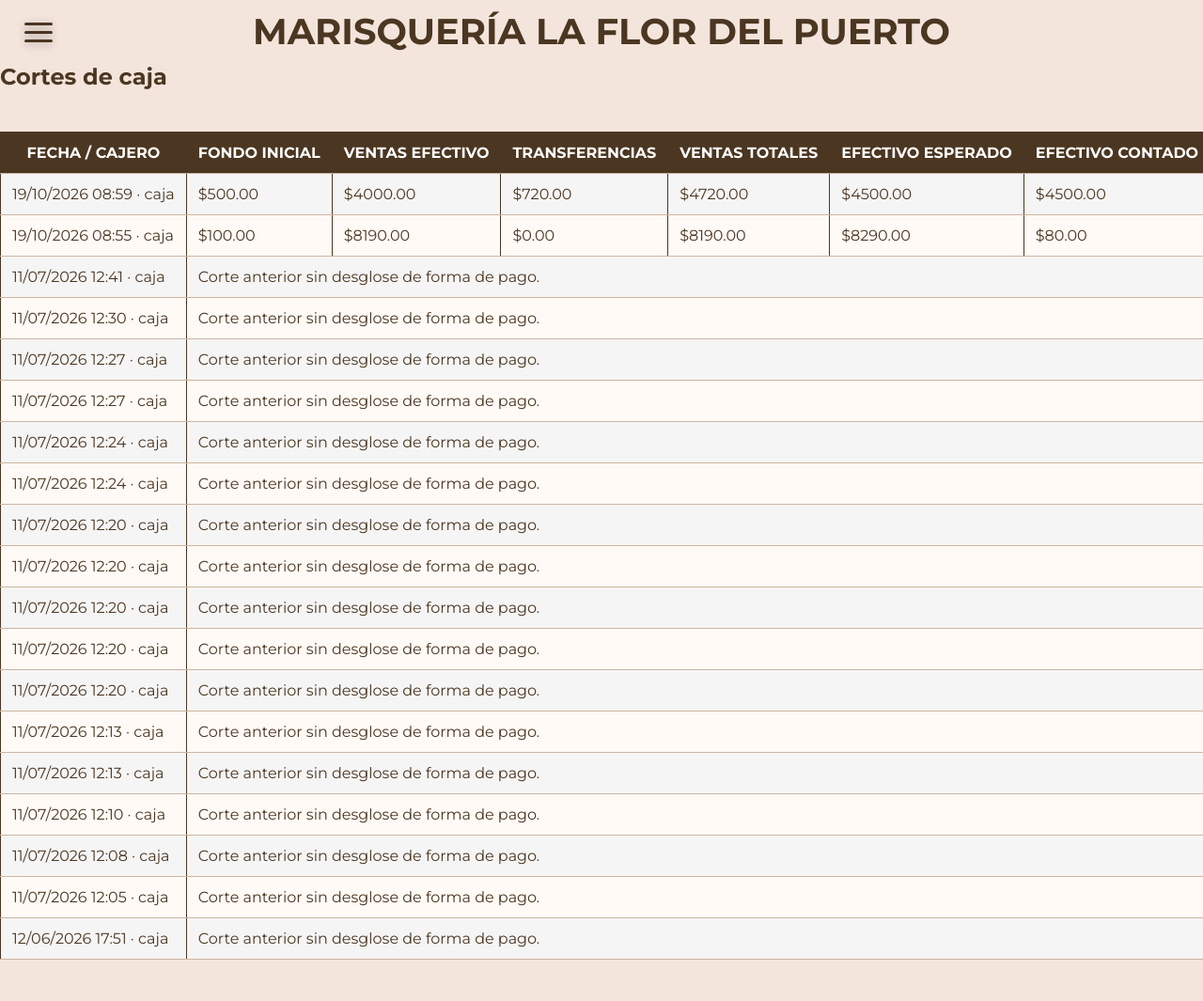
After one commit to dan2801/MARISQUERIA, a Flask app: page /cortes in a window 1280 px wide. The commit adds this page. Shown: the whole page at 94% size. Run offline with Flask 3, Linux system fonts and the light colour scheme; a user stored in the database is signed in.

Commit message:
Agregar corte ciego de caja y pagos en efectivo, transferencia y mixtos

```diff
--- a/app.py
+++ b/app.py
@@ -191,14 +191,15 @@ def registrar_auditoria(accion, descripcion=None, pedido_id=None, commit=True):
                 db.session.commit()
 
 # Función para registrar movimiento de cajaa
-def registrar_movimiento_caja(tipo_movimiento, monto=None, monto_inicial=None, pedido_id=None, commit=True):
+def registrar_movimiento_caja(tipo_movimiento, monto=None, monto_inicial=None, pedido_id=None, commit=True, metodo_pago=None, monto_efectivo=None, monto_transferencia=None):
     if 'username' in session:
         movimiento = MovimientosCaja(
             tipo_movimiento=tipo_movimiento,
             monto=monto,
             monto_inicial=monto_inicial,
             usuario_id=session['username'],
-            pedido_id=pedido_id
+            pedido_id=pedido_id, metodo_pago=metodo_pago,
+            monto_efectivo=monto_efectivo, monto_transferencia=monto_transferencia
         )
         db.session.add(movimiento)
         if commit:
@@ -279,7 +280,7 @@ def index():
         pedidos_por_usuario = defaultdict(list)
         for pedido in pedidos_caja:
             pedidos_por_usuario[pedido.usuario_id].append(pedido)
-        return render_template('index_cajero.html', cat=cat, categoriaslist=categorias, pedidos_por_usuario=pedidos_por_usuario, usuarios=usuarios, caja_abierta=caja_abierta, monto_inicial=monto_inicial)
+        return render_template('index_cajero.html', cat=cat, categoriaslist=categorias, pedidos_por_usuario=pedidos_por_usuario, usuarios=usuarios, caja_abierta=caja_abierta, monto_inicial=monto_inicial, apertura=apertura_caja_activa(session['username']))
     else:
         return redirect(url_for('login'))
 
@@ -391,6 +392,10 @@ def guardar_historico():
     if not isinstance(data, dict) or type(data.get('pedido_id')) is not int:
         return jsonify({'success': False, 'message': 'Pedido inválido'}), 400
 
+    metodo_pago = data.get('metodo_pago', 'EFECTIVO')
+    if metodo_pago not in ('EFECTIVO', 'TRANSFERENCIA', 'MIXTO'):
+        return jsonify({'success': False, 'message': 'Selecciona una forma de pago válida'}), 400
+
     # Datos del pedido actual
     pedido_id = data.get('pedido_id')
 
@@ -406,7 +411,22 @@ def guardar_historico():
     if not pedido.products or not pedido.total or pedido.total <= 0:
         return jsonify({'success': False, 'message': 'No puedes cobrar una cuenta vacía'}), 400
 
-    # Cambiar estado a COBRADA en lugar de eliminar
+    total_pago = Decimal(str(pedido.total)).quantize(Decimal('0.01'))
+    efectivo_pago = total_pago if metodo_pago == 'EFECTIVO' else Decimal('0')
+    if metodo_pago == 'MIXTO':
+        try:
+            efectivo_pago = Decimal(str(data.get('monto_efectivo', '')))
+            if (not efectivo_pago.is_finite() or not 0 < efectivo_pago < total_pago
+                    or efectivo_pago != efectivo_pago.quantize(Decimal('0.01'))):
+                raise ValueError
+        except (ValueError, InvalidOperation):
+            return jsonify({'success': False, 'message': 'El efectivo debe ser mayor a cero y menor al total, con máximo dos decimales'}), 400
+    transferencia_pago = total_pago - efectivo_pago
+
+    # Guardar el desglose junto al cobro, en una sola transacción.
+    pedido.metodo_pago = metodo_pago
+    pedido.monto_efectivo = float(efectivo_pago)
+    pedido.monto_transferencia = float(transferencia_pago)
     pedido.estado = 'COBRADA'
     pedido.fecha_cobro = datetime.now()
     pedido.cajero_id = session['username']
@@ -414,7 +434,8 @@ def guardar_historico():
     # Pedidos conserva el ticket cobrado; el archivo antiguo ya no recibe copias.
 
     # Registrar movimiento de caja
-    registrar_movimiento_caja('VENTA', monto=pedido.total, pedido_id=pedido.id, commit=False)
+    registrar_movimiento_caja('VENTA', monto=pedido.total, pedido_id=pedido.id, commit=False, metodo_pago=metodo_pago,
+                             monto_efectivo=float(efectivo_pago), monto_transferencia=float(transferencia_pago))
 
     # Registrar auditoría
     registrar_auditoria('COBRAR_PEDIDO', f'Pedido {pedido.folio} cobrado por {session["username"]}', pedido.id, commit=False)
@@ -590,7 +611,7 @@ def abrir_caja():
 
     try:
         monto = Decimal(request.form.get('monto_inicial') or '0')
-        if not monto.is_finite() or monto < 0:
+        if not monto.is_finite() or monto < 0 or monto > Decimal('999999999.99'):
             raise ValueError
         monto_inicial = float(monto.quantize(Decimal('0.01')))
     except (ValueError, InvalidOperation):
@@ -638,16 +659,44 @@ def cerrar_caja():
         MovimientosCaja.id > apertura_activa.id
     ).all()
 
-    total_ventas = sum((Decimal(str(v.monto)) for v in ventas if v.monto), Decimal('0'))
-    monto_inicial = Decimal(str(apertura_activa.monto_inicial or 0))
-    total_esperado = monto_inicial + total_ventas
+    try:
+        declarado = Decimal(request.form.get('efectivo_declarado', ''))
+        if not declarado.is_finite() or declarado < 0 or declarado > Decimal('999999999.99'):
+            raise ValueError
+        declarado = declarado.quantize(Decimal('0.01'))
+    except (ValueError, InvalidOperation):
+        flash('Ingresa el efectivo contado para registrar el corte.', 'error')
+        return redirect(url_for('index'))
 
-    registrar_movimiento_caja('CIERRE', float(total_esperado), commit=False)
-    registrar_auditoria('CERRAR_CAJA', f'Caja cerrada por {session["username"]}. Monto inicial: ${monto_inicial}, Ventas: ${total_ventas}, Total esperado: ${total_esperado}', commit=False)
+    efectivo = sum((Decimal(str(v.monto_efectivo if v.monto_efectivo is not None else
+                     (v.monto or 0) if v.metodo_pago in (None, 'EFECTIVO') else 0)) for v in ventas), Decimal('0'))
+    transferencias = sum((Decimal(str(v.monto_transferencia if v.monto_transferencia is not None else
+                          (v.monto or 0) if v.metodo_pago == 'TRANSFERENCIA' else 0)) for v in ventas), Decimal('0'))
+    fondo = Decimal(str(apertura_activa.monto_inicial or 0))
+    esperado = fondo + efectivo
+    diferencia = declarado - esperado
+    resumen = dict(apertura_id=apertura_activa.id, fondo=float(fondo), efectivo=float(efectivo),
+                   transferencias=float(transferencias), ventas=float(efectivo + transferencias),
+                   esperado=float(esperado), declaracion=float(declarado), diferencia=float(diferencia))
+    db.session.add(MovimientosCaja(tipo_movimiento='CIERRE', monto=float(esperado),
+        usuario_id=session['username'], efectivo_declarado=float(declarado),
+        diferencia=float(diferencia), resumen_corte=resumen))
+    registrar_auditoria('CERRAR_CAJA',
+        f'Corte de {session["username"]}. Fondo: ${fondo:.2f}, ventas efectivo: ${efectivo:.2f}, '
+        f'transferencias: ${transferencias:.2f}, esperado: ${esperado:.2f}, '
+        f'declarado: ${declarado:.2f}, diferencia: ${diferencia:.2f}', commit=False)
     db.session.commit()
+    flash('Corte registrado. Turno finalizado.', 'success')
+    return redirect(url_for('index'))
 
-    flash(f'Caja cerrada. Monto inicial: ${monto_inicial}, Ventas: ${total_ventas}, Total esperado: ${total_esperado}', 'success')
-    return redirect(url_for('index'))
+@app.route('/cortes')
+@role_required('admin')
+def cortes():
+    pagina = max(1, request.args.get('pagina', 1, type=int) or 1)
+    registros = MovimientosCaja.query.filter_by(tipo_movimiento='CIERRE').order_by(
+        MovimientosCaja.id.desc()).paginate(page=pagina, per_page=30, error_out=False)
+    return render_template('cortes.html', registros=registros)
+
 
 @app.route('/auditoria')
 @role_required('admin')
--- a/schema_updates.py
+++ b/schema_updates.py
@@ -10,8 +10,10 @@ def actualizar_esquema(engine):
     cambios = {
         'users': {'activo': 'BOOLEAN NOT NULL DEFAULT 1', 'version_sesion': 'INTEGER NOT NULL DEFAULT 0'},
         'auditoria': {'ticket_snapshot': 'JSON'},
-        'pedidos': {'solicitud_id': 'VARCHAR(64)'},
+        'pedidos': {'solicitud_id': 'VARCHAR(64)', 'metodo_pago': 'VARCHAR(20)', 'monto_efectivo': 'FLOAT', 'monto_transferencia': 'FLOAT'},
+        'movimientos_caja': {'metodo_pago': 'VARCHAR(20)', 'monto_efectivo': 'FLOAT', 'monto_transferencia': 'FLOAT', 'efectivo_declarado': 'FLOAT', 'diferencia': 'FLOAT', 'resumen_corte': 'JSON'},
     }
+    cambios = {tabla: columnas for tabla, columnas in cambios.items() if inspect(engine).has_table(tabla)}
     with engine.connect() as conexion:
         pendientes = any(set(columnas) - {c['name'] for c in inspect(conexion).get_columns(tabla)}
                          for tabla, columnas in cambios.items())
--- a/static/css/base.css
+++ b/static/css/base.css
@@ -1282,3 +1282,18 @@ tr:nth-child(odd) {
         justify-content: center;
     }
 }
+
+/* Turno discreto y selecci?n de pago dentro de la confirmaci?n. */
+.turno-caja {display:flex;align-items:center;justify-content:space-between;gap:16px;margin:20px 0;padding:18px;background:#ead7c8;border:1px solid #cdb59f;border-radius:16px;flex-wrap:wrap}
+.turno-caja p {font-size:.85rem;margin-top:6px}
+.metodos-pago {border:0;margin:18px 0;display:flex;gap:12px;flex-wrap:wrap}
+.metodos-pago[hidden] {display:none}
+.metodos-pago legend {font-size:.85rem;margin-bottom:8px}
+.metodos-pago label {display:flex;align-items:center;gap:8px;padding:12px;border:1px solid #cdb59f;border-radius:10px;cursor:pointer}
+.metodos-pago input {width:auto;accent-color:#4b3621}
+#pagoMixtoCaja {margin:12px 0 20px}
+#efectivoMixtoCaja {width:100%;padding:12px;margin:8px 0;border:1px solid #cdb59f;border-radius:10px;font:inherit;background:#fffaf6;color:#4b3621}
+#modal-abrir-caja input, #modal-cerrar-caja input {width:100%;font:inherit;font-size:1.3rem;padding:14px;border:1px solid #cdb59f;border-radius:10px;margin:12px 0;background:#fffaf6;color:#4b3621}
+.cortes-tabla {overflow-x:auto;margin:24px 0}
+.cortes-tabla table {width:100%;border-collapse:collapse;background:#fffaf6}
+.cortes-tabla th,.cortes-tabla td {padding:12px;border-bottom:1px solid #cdb59f;text-align:left;white-space:nowrap}
--- a/templates/base.html
+++ b/templates/base.html
@@ -25,15 +25,10 @@
                 <a href="{{ url_for('admin') }}" class="nav-link">Administrar Usuarios</a>
                 <a href="{{ url_for('reportes') }}" class="nav-link">Reportes de ventas</a>
                 <a href="{{ url_for('tickets') }}" class="nav-link">Tickets</a>
+                <a href="{{ url_for('cortes') }}" class="nav-link">Cortes de caja</a>
                 <a href="{{ url_for('auditoria') }}" class="nav-link">Auditoría</a>
             {% elif session.get('tipo_usuario') == 'cajero' %}
                 <a href="{{ url_for('index') }}" class="nav-link">Pedidos Activos</a>
-                {% if caja_abierta %}
-                    <span class="nav-link" style="color: #4CAF50;">✓ Caja Abierta (${{ monto_inicial }})</span>
-                    <button onclick="openModalCerrarCaja()" class="nav-link">Cerrar Caja</button>
-                {% else %}
-                    <button onclick="openModalAbrirCaja()" class="nav-link">Abrir Caja</button>
-                {% endif %}
             {% elif session.get('tipo_usuario') == 'user' %}
                 <button onclick="openMesasActivasPanel()" class="nav-link">🍽️ Mesas Activas</button>
             {% endif %}
@@ -72,15 +67,16 @@
         </div>
     </div>
 
+    {% if session.get('tipo_usuario') == 'cajero' %}
     <!-- Modal para abrir caja -->
     <div id="modal-abrir-caja" class="modal">
         <div class="modal-content">
             <span class="close" onclick="closeModalAbrirCaja()">&times;</span>
-            <h2>Abrir Caja</h2>
+            <h2>Iniciar turno</h2>
             <form action="{{ url_for('abrir_caja') }}" method="POST">
 <input type="hidden" name="csrf_token" value="{{ csrf_token() }}">
                 <label for="monto_inicial">Monto inicial (dinero en caja):</label>
-                <input type="number" name="monto_inicial" step="0.01" min="0" value="0" placeholder="0.00" required>
+                <input type="number" id="monto_inicial" name="monto_inicial" max="999999999.99" step="0.01" min="0" value="0" placeholder="0.00" required>
                 <p style="font-size: 12px; color: #666;">Ingresa el dinero que ya tienes en caja (cambio, etc.)</p>
                 <button type="submit" class="btn">Confirmar Apertura</button>
             </form>
@@ -91,14 +87,20 @@
     <div id="modal-cerrar-caja" class="modal">
         <div class="modal-content">
             <span class="close" onclick="closeModalCerrarCaja()">&times;</span>
-            <h2>Cerrar Caja</h2>
-            <p>¿Estás seguro de que deseas cerrar la caja?</p>
+            <h2>Realizar corte</h2>
+            <p>Cuenta el efectivo de caja, incluido el fondo inicial.</p>
             <form action="{{ url_for('cerrar_caja') }}" method="POST">
 <input type="hidden" name="csrf_token" value="{{ csrf_token() }}">
-                <button type="submit" class="btn">Confirmar Cierre</button>
+                <label for="efectivo_declarado">Efectivo contado</label>
+                <input id="efectivo_declarado" name="efectivo_declarado" type="number" inputmode="decimal" min="0" max="999999999.99" step="0.01" placeholder="0.00" required>
+                <p>Al confirmar finalizarás el turno.</p>
+                <button type="button" class="btn" onclick="closeModalCerrarCaja()">Volver</button>
+                <button type="submit" class="btn">Confirmar corte</button>
             </form>
         </div>
     </div>
+
+    {% endif %}
 
     <script>
         function openModalAbrirCaja() {
--- /dev/null
+++ b/templates/cortes.html
@@ -0,0 +1,15 @@
+{% extends 'base.html' %}
+{% block content %}
+<h2>Cortes de caja</h2>
+<div class="cortes-tabla"><table>
+<thead><tr><th>Fecha / cajero</th><th>Fondo inicial</th><th>Ventas efectivo</th><th>Transferencias</th><th>Ventas totales</th><th>Efectivo esperado</th><th>Efectivo contado</th><th>Diferencia</th></tr></thead>
+<tbody>{% for corte in registros.items %}<tr>
+<td>{{ corte.fecha_hora.strftime('%d/%m/%Y %H:%M') }} &middot; {{ corte.usuario_id }}</td>
+{% if corte.resumen_corte %}{% for clave in ['fondo','efectivo','transferencias','ventas','esperado','declaracion','diferencia'] %}
+<td>${{ '%.2f'|format(corte.resumen_corte[clave]) }}</td>{% endfor %}
+{% else %}<td colspan="7">Corte anterior sin desglose de forma de pago.</td>{% endif %}
+</tr>{% else %}<tr><td colspan="8">No hay cortes registrados.</td></tr>{% endfor %}</tbody>
+</table></div>
+{% if registros.has_prev %}<a href="{{ url_for('cortes', pagina=registros.prev_num) }}">Anterior</a>{% endif %}
+{% if registros.has_next %}<a href="{{ url_for('cortes', pagina=registros.next_num) }}">Siguiente</a>{% endif %}
+{% endblock %}
```
Also changed, not shown: models.py (+9 -0 lines), static/js/caja.js (+23 -1 lines), templates/index_cajero.html (+17 -1 lines), tests/test_integridad.py (+2 -1 lines), tests/test_pedidos.py (+90 -2 lines), instance/products.db.
